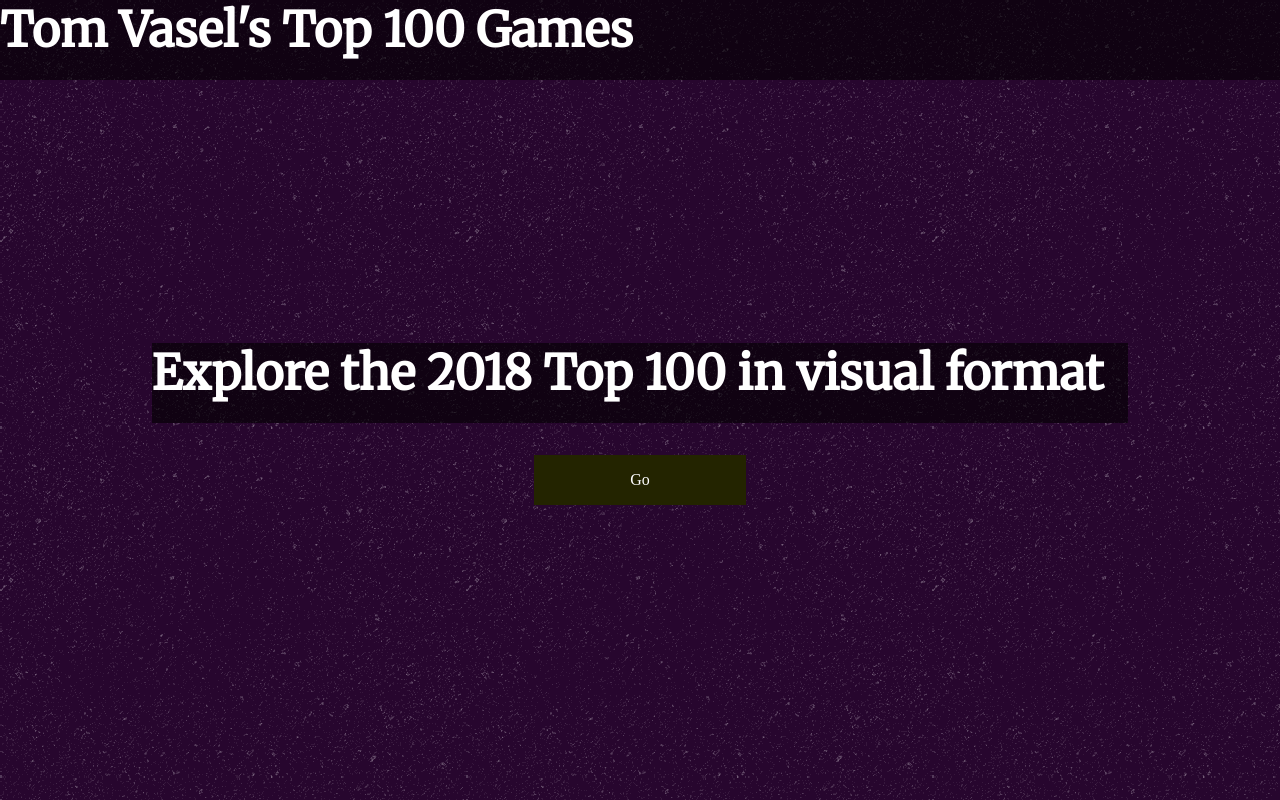
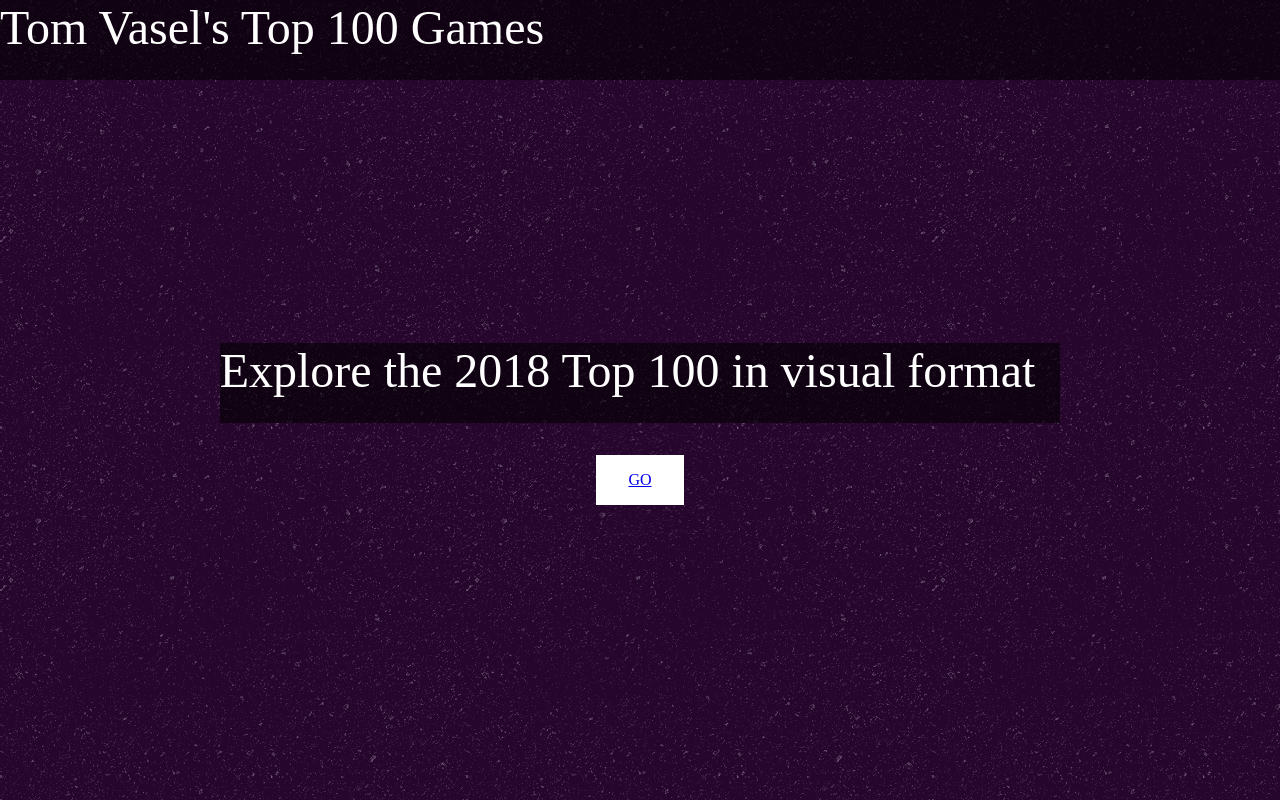
Before and after one commit to bradfordshimp/vaseltop100, a plain HTML site: page index.html in a window 1280 px wide. Drawn offline with Linux system fonts and the light colour scheme.

Commit message:
Changed bg color and formatted splash screen

```diff
--- a/css/style.css
+++ b/css/style.css
@@ -1,3 +1,6 @@
+/*font-family: 'Overpass', sans-serif;
+font-family: 'Playfair Display', serif;*/
+
 * {
     margin: 0;
     padding: 0;
@@ -110,8 +113,7 @@
 }
 
 .btn {
-    background: #232400;
-    color: white;
+    background: white;
     text-decoration: none;
     padding: 1rem 2rem;
     margin: 2rem;
@@ -186,13 +188,14 @@
 }
 
 h1, h2 {
-    font-family: Merriweather, serif;
+    font-family: 'Playfair Display', serif;
     font-size: 3rem;
     margin: auto;
     padding-right: 25px;
     background: rgb(0, 0, 0, 0.6);
     height: 10vh;
     color: white;
+    font-weight: 100;
 }
 
 .offleft {
--- a/index.html
+++ b/index.html
@@ -96,8 +96,8 @@
         Explore the 2018 Top 100 in visual format
       </h2>
     </header>
-    <nav class="btn">
-      <a class="btn" href="#no-js-slider-1">Go</a>
+    <nav>
+        <a href="#no-js-slider-1"><div class="btn">GO</div></a>
     </nav>
   </section>
 
```
